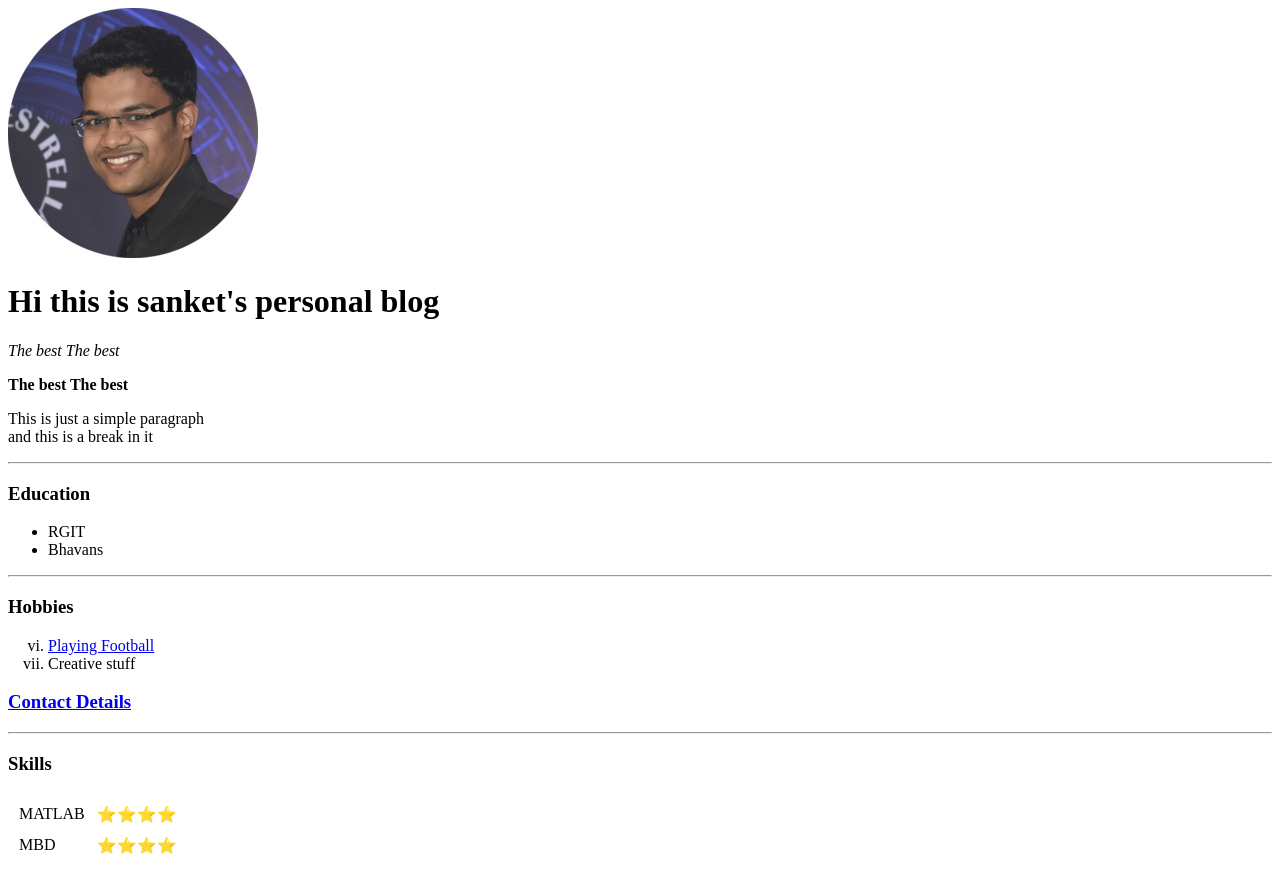
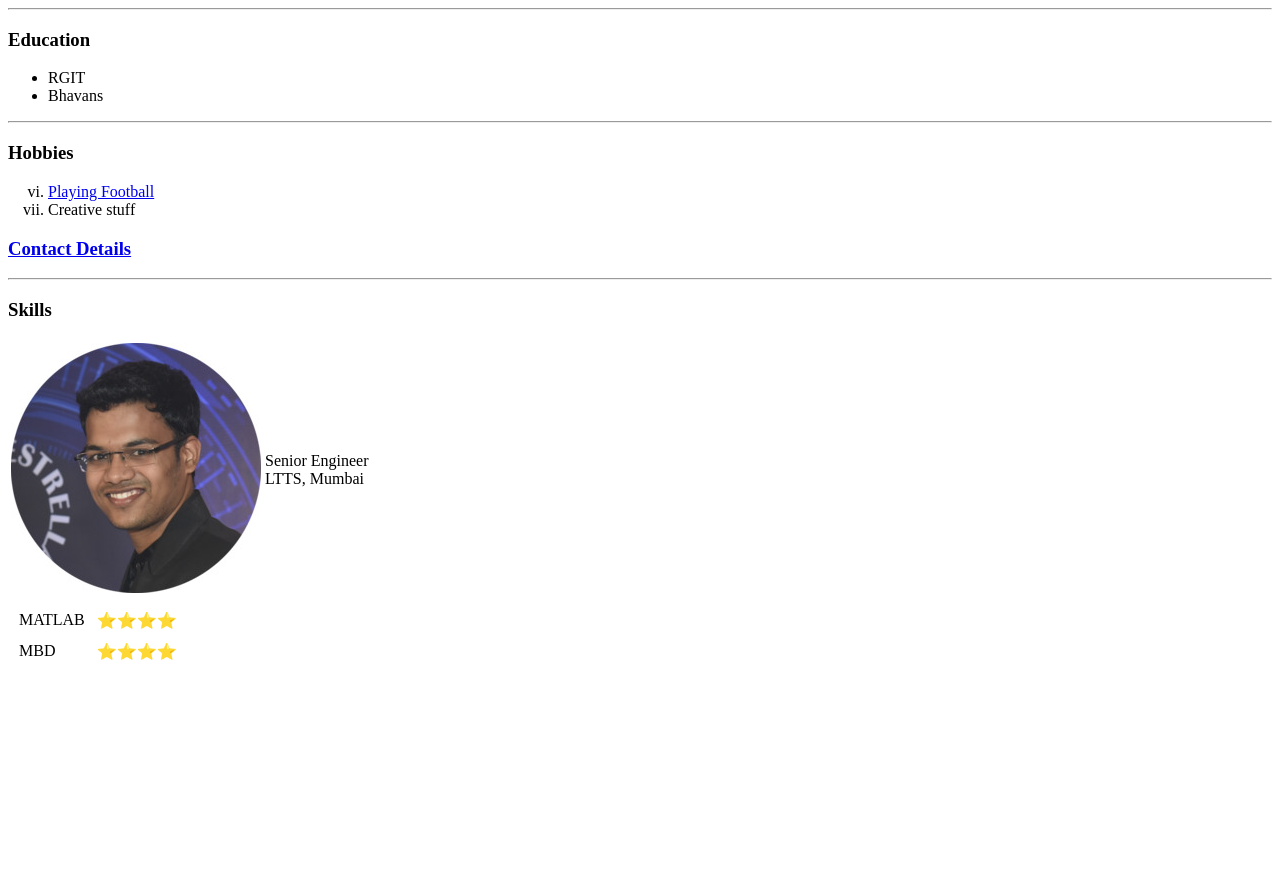
Before and after one commit to SanketMhadgut/cv, a plain HTML site: page index.html in a window 1280 px wide. After the commit the page ends 800 px from the top, so only its background shows below. Drawn offline with Linux system fonts and the light colour scheme.

Commit message:
Update index.html

```diff
--- a/index.html
+++ b/index.html
@@ -2,16 +2,20 @@
 <html lang="en">
 <head>
     <meta charset="UTF-8">
-    <title>Sanket Mhadgut's blog</title>
-    <meta name="description" content="Hi">
+    <title>Sanket Mhadgut's Resume</title>
+    <meta name="description" content="Sanket Mhadgut Resume">
     <!-- This meta data is used to give various info -->
 </head>
 <body>
-<img src="imgonline.jpg" alt="display picture">
-<h1> Hi this is sanket's personal blog </h1>
-<p><em> The best  </em> <i> The best  </i>  </p>
-<p><strong> The best  </strong> <b> The best  </b>  </p>
-<p> This is just a simple paragraph <br> and this is a break in it </p>
+
+    <table>
+        <tr>
+            <td><img src="imgonline.jpg" alt="display picture"></td>
+            <td> Senior Engineer <br>
+                LTTS, Mumbai
+            </td>
+
+
 <hr>
 <h3>Education</h3>
 <ul>
```
